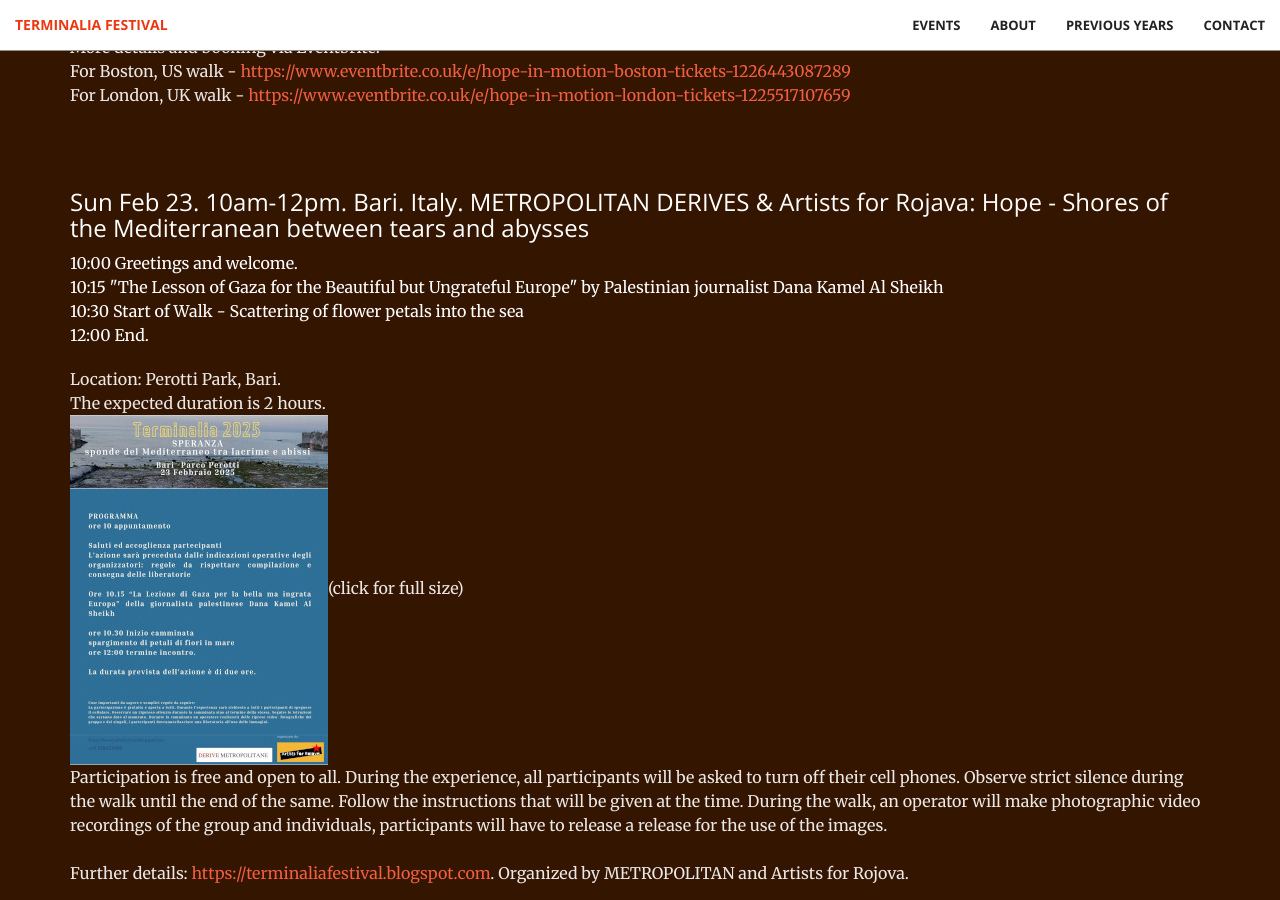
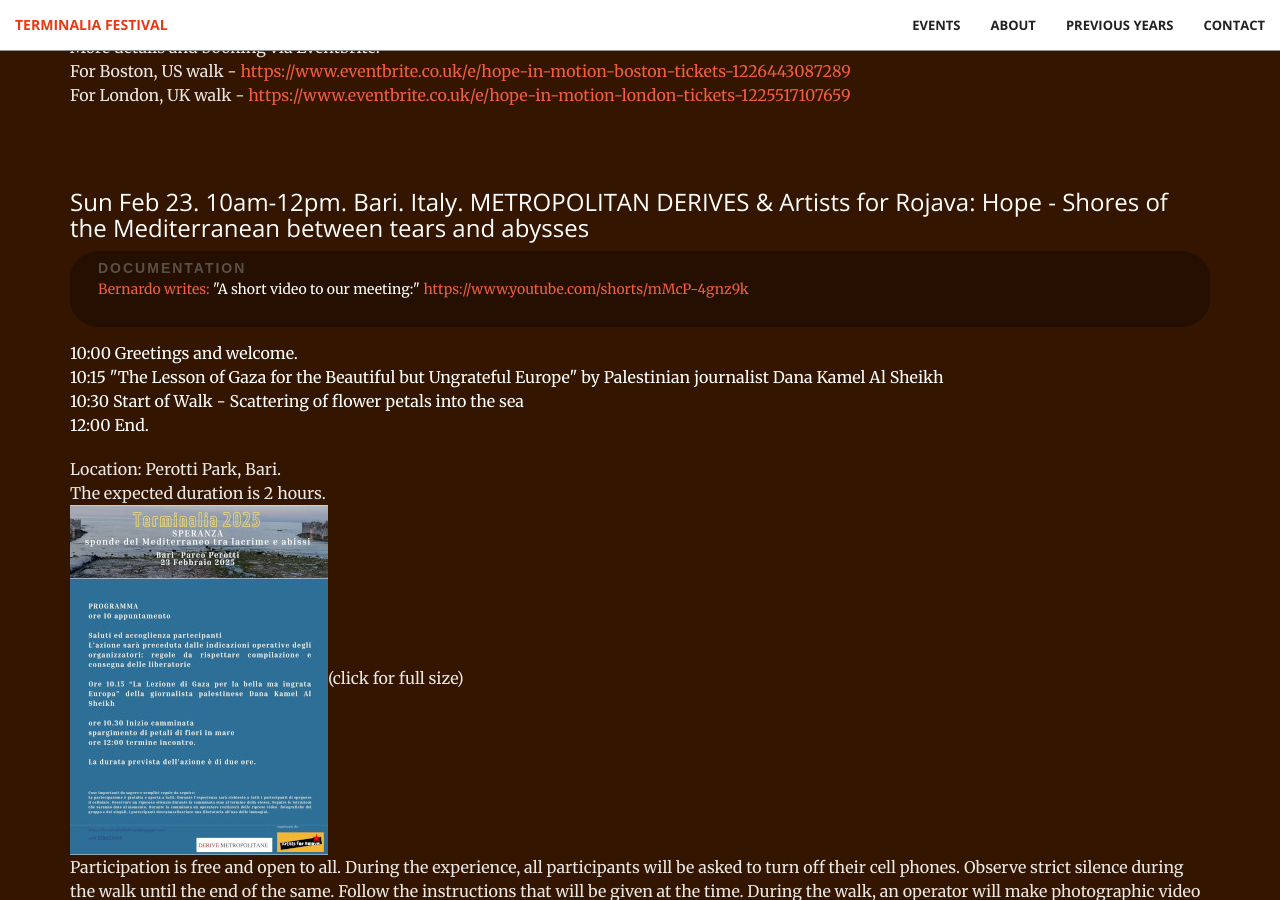
Before and after one commit to timwaters/terminalia, a Jekyll site: the page built from index.html, in a window 1280 px wide and 900 px high, scrolled down 6036 px. Built offline with Jekyll 4.4.1, drawn with Linux system fonts in a browser that asks for light colours.

Commit message:
add bernardos video

```diff
--- a/_includes/events.html
+++ b/_includes/events.html
@@ -122,7 +122,10 @@
         <div class="col-lg-12 col-lg-offset-0 text-left event">
 
           <h3>Sun Feb 23. 10am-12pm. Bari. Italy. METROPOLITAN DERIVES & Artists for Rojava: Hope - Shores of the Mediterranean between tears and abysses</h3>
-
+          <div class="documentation">
+            <div class="doc">documentation</div>
+            <a href="https://terminaliafestival.blogspot.com">Bernardo writes: </a> "A short video to our meeting:" <a href="https://www.youtube.com/shorts/mMcP-4gnz9k">https://www.youtube.com/shorts/mMcP-4gnz9k</a>
+          </div>
 
           <p class="text">
             10:00 Greetings and welcome.<br />
```
